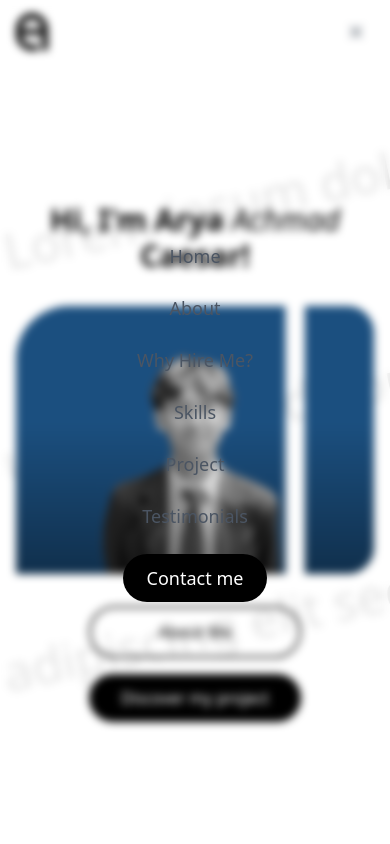
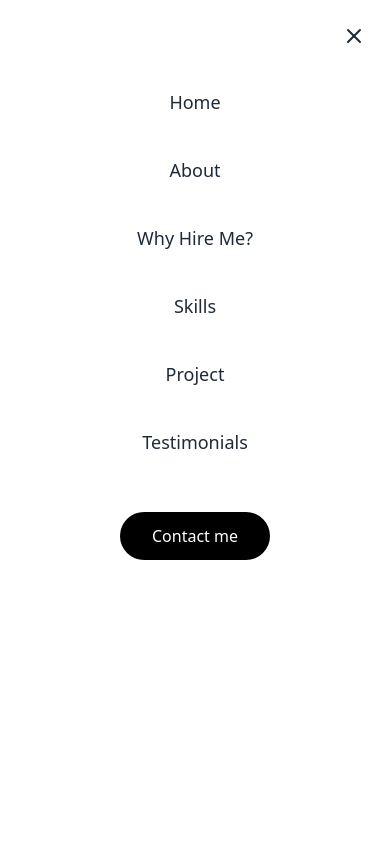
Before and after one commit to aryacaesars/portfolio, a Next.js app: page / in a window 390 px wide. Both pictures are taken after a click on the button 356 px from the left and 32 px from the top of the page. Shown: the top 844 px of the page. Built offline with nearby package versions, Linux system fonts and the light colour scheme.

Commit message:
update terbaru hehehehehhe

```diff
--- a/components/Footer.js
+++ b/components/Footer.js
@@ -4,8 +4,8 @@ import { Github, Linkedin, Instagram } from "lucide-react"
 
 export default function Footer() {
   return (
-    <footer className="bg-black text-white py-12 px-4 md:px-12">
-      <div className="max-w-6xl mx-auto">
+    <footer className="bg-black text-white py-12 rounded-t-[40px]">
+      <div className="max-w-6xl mx-auto px-4 lg:px-12">
         <div className="grid grid-cols-1 md:grid-cols-4 gap-8">
           {/* Brand */}
           <div className="space-y-4">
--- a/components/HeroSection.js
+++ b/components/HeroSection.js
@@ -1,28 +1,39 @@
 import Image from "next/image";
 import Link from "next/link";
+
+const HERO_CONTENT = {
+  title: {
+    prefix: "Hi, I'm",
+    firstName: "Arya",
+    middleName: "Achmad",
+    lastName: "Caesar"
+  },
+  buttons: [
+    {
+      text: "About Me",
+      href: "#about",
+      variant: "outline"
+    },
+    {
+      text: "Discover my project",
+      href: "#project",
+      variant: "solid"
+    }
+  ]
+};
 
 export default function HeroSection() {
   return (
     <section id="home" className="relative min-h-screen pt-20 flex flex-col items-center justify-center px-4">
-      <div className="absolute inset-0 overflow-hidden pointer-events-none select-none">
-        <div className="absolute w-full whitespace-nowrap text-[50px] sm:text-[80px] md:text-[130px] font-light leading-none opacity-70 -rotate-12 top-1/4 -translate-y-1/2 text-[#d9d9d9]">
-          Lorem ipsum dolor sit amet consectetur adipiscing elit sed do eiusmod tempor incididunt
-        </div>
-        <div className="absolute w-full whitespace-nowrap text-[50px] sm:text-[80px] md:text-[130px] font-light leading-none opacity-70 -rotate-12 top-2/4 -translate-y-1/2 text-[#d9d9d9]">
-          ut labore et dolore magna aliqua Lorem ipsum dolor sit amet consectetur
-        </div>
-        <div className="absolute w-full whitespace-nowrap text-[50px] sm:text-[80px] md:text-[130px] font-light leading-none opacity-70 -rotate-12 top-3/4 -translate-y-1/2 text-[#d9d9d9]">
-          adipiscing elit sed do eiusmod tempor incididunt ut labore et dolore magna
-        </div>
-      </div>
-
       <div className="z-10 flex flex-col items-center text-center space-y-8 max-w-full">
         <h1 className="text-3xl sm:text-4xl md:text-6xl font-bold text-black px-4">
-          Hi, I'm <span>Arya</span> <span className="italic font-normal">Achmad</span>{" "}
-          <span>Caesar!</span>
+          {HERO_CONTENT.title.prefix}{" "}
+          <span>{HERO_CONTENT.title.firstName}</span>{" "}
+          <span className="italic font-normal">{HERO_CONTENT.title.middleName}</span>{" "}
+          <span>{HERO_CONTENT.title.lastName}</span>
         </h1>
 
-        <div className="flex max-w-sm">
+        <div className="flex flex-col items-center gap-4 max-w-sm">
           <div className="relative overflow-hidden">
             <Image
               src="/Union.svg"
@@ -33,21 +44,25 @@ export default function HeroSection() {
               priority
             />
           </div>
+          <p className="text-gray-600 text-lg md:text-xl max-w-md">
+            A passionate Frontend Developer crafting beautiful web experiences
+          </p>
         </div>
 
         <div className="flex flex-col sm:flex-row gap-4 mt-8 px-4">
-          <Link
-            href="#about"
-            className="px-8 py-3 text-black border-2 border-black rounded-full hover:bg-black hover:text-white transition-colors text-center"
-          >
-            About Me
-          </Link>
-          <Link
-            href="#project"
-            className="px-8 py-3 bg-black text-white rounded-full hover:bg-gray-800 transition-colors text-center"
-          >
-            Discover my project
-          </Link>
+          {HERO_CONTENT.buttons.map((button) => (
+            <Link
+              key={button.href}
+              href={button.href}
+              className={`px-8 py-3 rounded-full transition-colors text-center ${
+                button.variant === "outline"
+                  ? "text-black border-2 border-black hover:bg-black hover:text-white"
+                  : "bg-black text-white hover:bg-gray-800"
+              }`}
+            >
+              {button.text}
+            </Link>
+          ))}
         </div>
       </div>
     </section>
--- a/components/Navbar.js
+++ b/components/Navbar.js
@@ -14,6 +14,19 @@ export default function Navbar() {
     window.addEventListener("scroll", handleScroll);
     return () => window.removeEventListener("scroll", handleScroll);
   }, []);
+
+  useEffect(() => {
+    // Handle scroll lock when mobile menu is open
+    if (isMenuOpen) {
+      document.body.style.overflow = 'hidden';
+    } else {
+      document.body.style.overflow = 'unset';
+    }
+
+    return () => {
+      document.body.style.overflow = 'unset';
+    };
+  }, [isMenuOpen]);
 
   const closeMenu = () => {
     setIsMenuOpen(false);
@@ -32,24 +45,26 @@ export default function Navbar() {
 
   return (
     <nav
-      style={{ height: '64px' }} // Add explicit height
+      style={{ height: '64px' }}
       className={`fixed top-0 left-0 right-0 z-50 transition-all duration-300 ${
-        isScrolled
-          ? "bg-white/90 backdrop-blur-md shadow-[0_2px_10px_rgba(0,0,0,0.04)]"
-          : "bg-transparent"
+        isScrolled || isMenuOpen
+          ? "bg-white shadow-[0_2px_10px_rgba(0,0,0,0.04)]"
+          : "bg-white"
       }`}
     >
-      <div className="max-w-7xl mx-auto px-4 sm:px-6 lg:px-8">
+      <div className="max-w-6xl mx-auto px-3 md:px-8 lg:px-12">
         <div className="flex items-center justify-between h-16">
           {/* Logo */}
           <Link href="/" className="flex-shrink-0">
+            <div className="flex items-center gap-2">
               <Image
                 src="/logo.svg"
                 alt="Logo"
-              width={32}
-              height={32}
+                width={40}
+                height={40}
                 className="transition-transform hover:scale-110"
               />
+            </div>
           </Link>
 
           {/* Desktop Navigation - Centered */}
@@ -79,8 +94,9 @@ export default function Navbar() {
           {/* Mobile Menu Button */}
           <button
             onClick={() => setIsMenuOpen(!isMenuOpen)}
-            className="md:hidden inline-flex items-center justify-center p-2 rounded-md text-gray-600
-              hover:text-black hover:bg-gray-100 transition-colors duration-200"
+            className="md:hidden inline-flex items-center justify-center p-2 rounded-md
+              text-gray-800 hover:text-black hover:bg-gray-100 transition-colors duration-200"
+            aria-label={isMenuOpen ? "Close menu" : "Open menu"}
           >
             {isMenuOpen ? <X className="w-5 h-5" /> : <Menu className="w-5 h-5" />}
           </button>
@@ -89,31 +105,47 @@ export default function Navbar() {
 
       {/* Mobile Menu */}
       <div
-        className={`md:hidden fixed inset-0 bg-white/98 backdrop-blur-sm transition-transform duration-300 ease-in-out ${
-          isMenuOpen ? "translate-x-0" : "translate-x-full"
+        className={`md:hidden fixed inset-0 bg-white
+          transition-all duration-300 ease-in-out ${
+          isMenuOpen ? "opacity-100 visible" : "opacity-0 invisible pointer-events-none"
         }`}
       >
-        <div className="flex flex-col items-center justify-center h-full space-y-6">
+        {/* Close button */}
+        <div className="fixed top-4 right-4 z-50">
+          <button
+            onClick={closeMenu}
+            className="p-2 rounded-full hover:bg-gray-100"
+            aria-label="Close menu"
+          >
+            <X className="w-6 h-6 text-gray-800" />
+          </button>
+        </div>
+
+        {/* Mobile menu content */}
+        <div className="flex flex-col items-center justify-start min-h-screen pt-20 pb-8 px-6 space-y-6">
           {navItems.map((item) => (
             <Link
               key={item.href}
               href={item.href}
               onClick={closeMenu}
-              className="text-gray-600 hover:text-black transition-colors duration-200 text-lg font-medium"
+              className="text-gray-800 hover:text-black transition-colors duration-200
+                text-lg font-medium py-2 px-4 rounded-lg hover:bg-gray-50 w-full text-center"
             >
               {item.label}
             </Link>
           ))}
+          <div className="pt-6">
             <Link
               href="#contact"
               onClick={closeMenu}
-            className="bg-black text-white px-6 py-2.5 rounded-full text-lg font-medium
-              hover:bg-gray-800 transition-all duration-200 hover:scale-105"
+              className="bg-black text-white px-8 py-3 rounded-full text-base font-medium
+                hover:bg-gray-800 transition-all duration-200 hover:scale-105 inline-block"
             >
               Contact me
             </Link>
           </div>
         </div>
+      </div>
     </nav>
   );
 }
--- a/components/ProjectSection.js
+++ b/components/ProjectSection.js
@@ -30,7 +30,7 @@ export default function ProjectSection() {
   }, [selectedCategory]);
 
   return (
-    <section id="project" className="py-4 text-black sm:py-20 px-4 md:px-12">
+    <section id="project" className="py-4 text-black sm:py-8 px-4 md:px-12">
       <div className="max-w-6xl mx-auto">
         <h2 className="text-3xl sm:text-4xl font-bold mb-8 sm:mb-12 text-center">My Projects</h2>
 
--- a/components/Testimonials.js
+++ b/components/Testimonials.js
@@ -23,13 +23,13 @@ export const Testimonials = () => {
   ];
 
   return (
-    <section id="testimonials" className="py-20 bg-white">
-      <div className="container px-4 mx-auto">
+    <section id="testimonials" className="py-4 text-black sm:py-8 px-4 md:px-12">
+      <div className="max-w-6xl mx-auto">
         <div className="max-w-2xl mx-auto text-center mb-16">
-          <h2 className="text-4xl font-bold text-gray-900 mb-4">
+          <h2 className="text-3xl sm:text-4xl font-bold mb-8 sm:mb-12 text-center">
             What My Clients Say
           </h2>
-          <p className="text-lg text-gray-800">
+          <p className="text-lg text-gray-600">
             Don't just take our word for it - hear from some of our satisfied clients
           </p>
         </div>
--- a/components/ui/apple-cards-carousel.jsx
+++ b/components/ui/apple-cards-carousel.jsx
@@ -164,7 +164,11 @@ export const Carousel = React.forwardRef(({ items, initialScroll = 0, isInfinite
             ))}
           </div>
         </div>
-        <div className="absolute left-1/2 bottom-0 -translate-x-1/2 flex justify-center gap-2">
+
+        {/* Move navigation and pagination outside the carousel */}
+        <div className="flex flex-col items-center gap-4 pt-4">
+          {/* Navigation buttons */}
+          <div className="flex justify-center gap-2">
             <button
               className="relative z-40 h-10 w-10 rounded-full bg-gray-100/80 backdrop-blur-sm flex items-center justify-center disabled:opacity-50 hover:bg-gray-100 transition-colors"
               onClick={scrollLeft}
@@ -179,6 +183,7 @@ export const Carousel = React.forwardRef(({ items, initialScroll = 0, isInfinite
             >
               <IconArrowNarrowRight className="h-6 w-6 text-gray-500" />
             </button>
+          </div>
         </div>
       </div>
     </CarouselContext.Provider>
```
Lines whose indentation alone changed are shown as unchanged.
